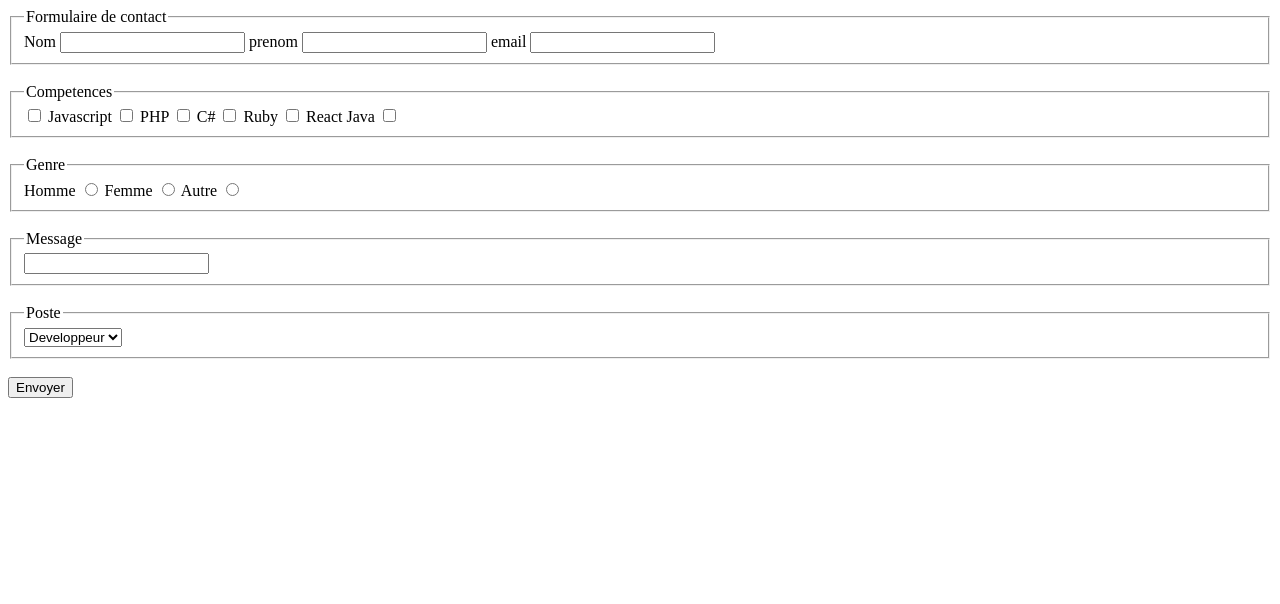
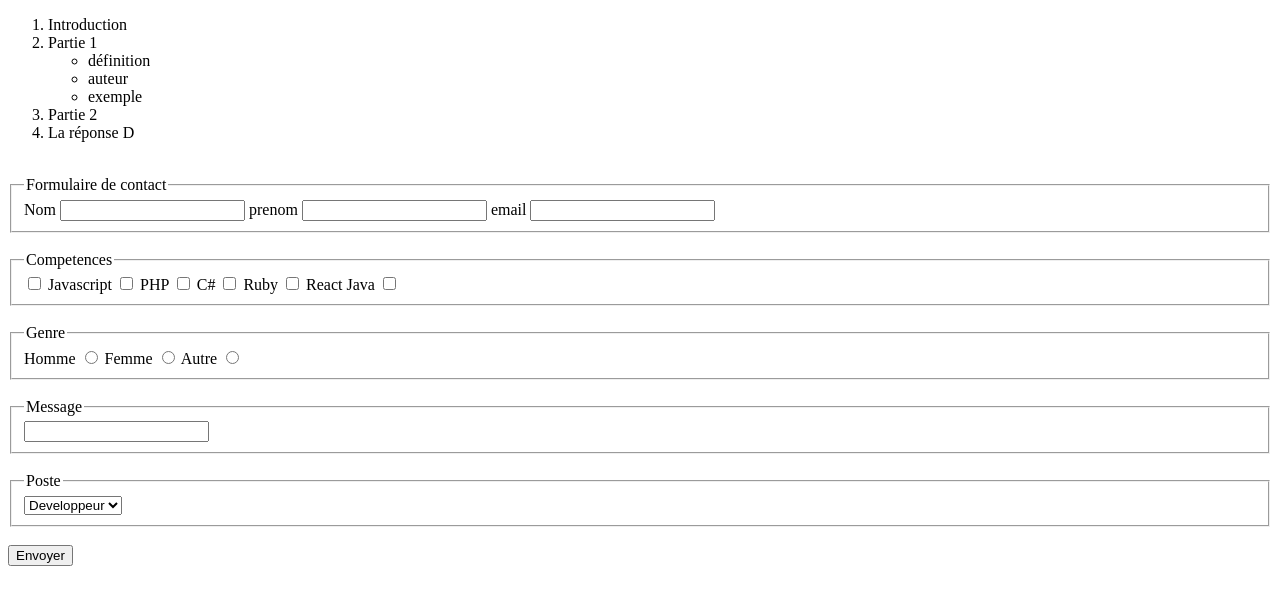
Before and after one commit to MarvinBweb/Mon-CV, a plain HTML site: page site/index.html in a window 1280 px wide. Drawn offline with Linux system fonts and the light colour scheme.

Commit message:
structureliste

```diff
--- a/site/index.html
+++ b/site/index.html
@@ -13,6 +13,19 @@
       <link rel="stylesheet" href="">
    </head>
    <body>
+      <title>Liste</title>
+      <ol>
+         <li>Introduction</li>
+         <li>Partie 1
+            <ul>
+               <li>définition</li>
+               <li>auteur</li>
+               <li>exemple</li>
+            </ul></li>
+         <li>Partie 2</li>
+         <li>La réponse D</li>
+      </ol>
+      <br />
 
    <form action="" method="get" name="formulaire">
 
```
